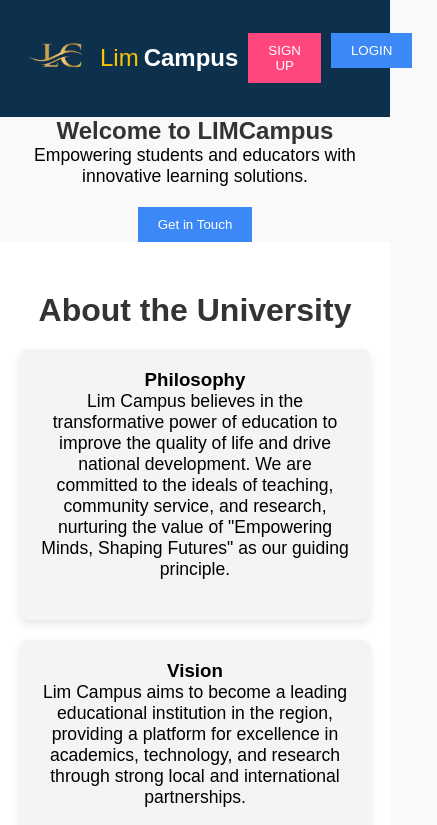
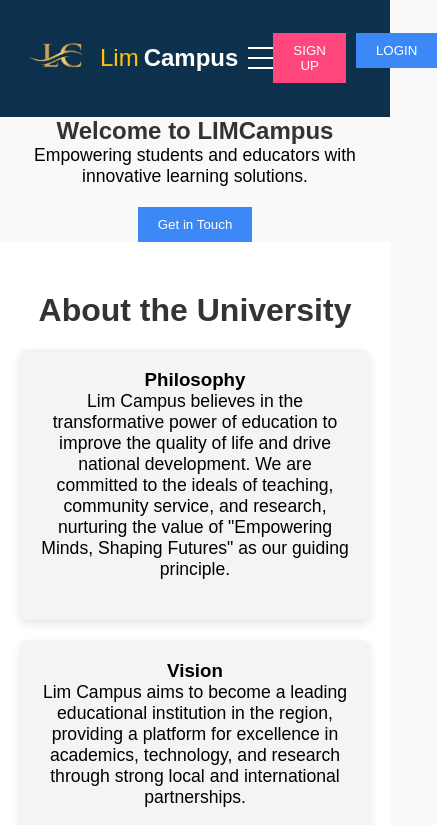
Before and after one commit to rhythm0914/LimCampus, a plain HTML site: page aboutus.html in a window 390 px wide. Shown: the top 825 px of the page, 437 px wide, since content can reach past the window. Drawn offline with Linux system fonts and the light colour scheme.

Commit message:
Add files via upload

```diff
--- a/aboutus.html
+++ b/aboutus.html
@@ -20,6 +20,11 @@
             <li><a href="aboutus.html">About</a></li>
             <li><a href="contactus.html">Contact</a></li>
         </ul>
+        <div class="nav-toggle">
+            <span></span>
+            <span></span>
+            <span></span>
+        </div>
     </nav>
     <div class="buttons">
             <a href="signup.html"><button class="sign-up">SIGN UP</button></a>
```
Also changed, not shown: contactus.html (+5 -0 lines), index.html (+5 -0 lines), learning.html (+5 -0 lines), login.html (+5 -0 lines), signup.html (+5 -0 lines).
